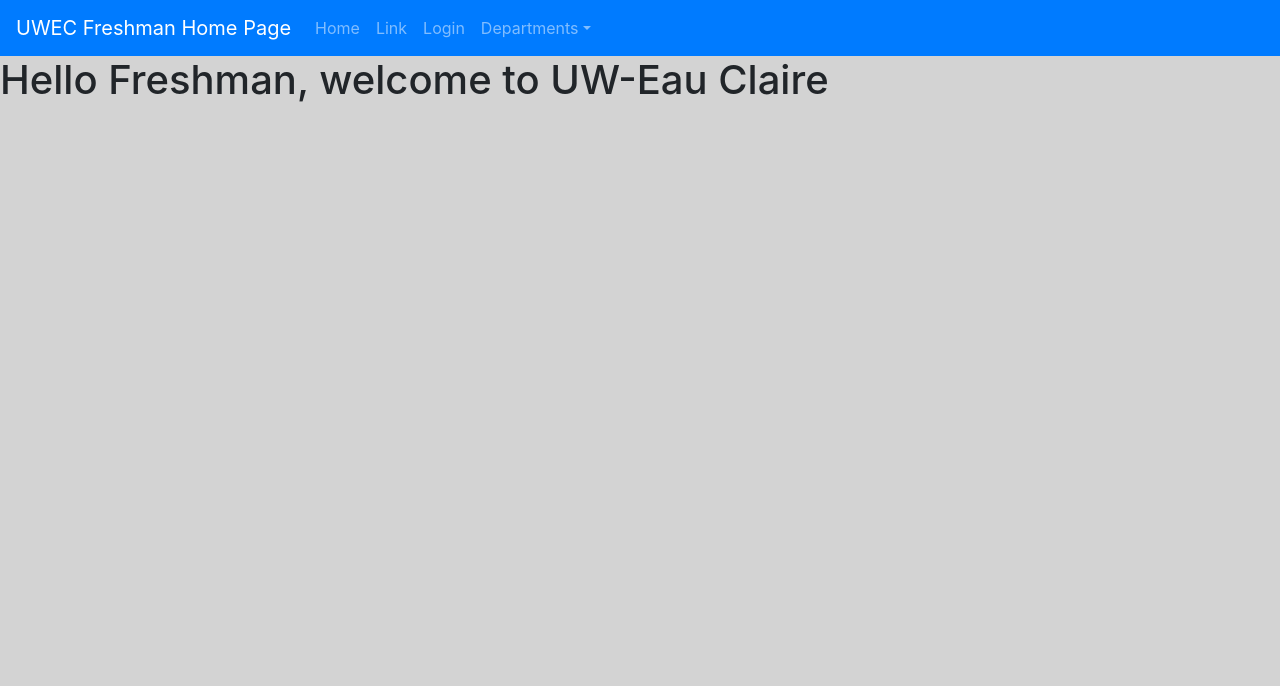
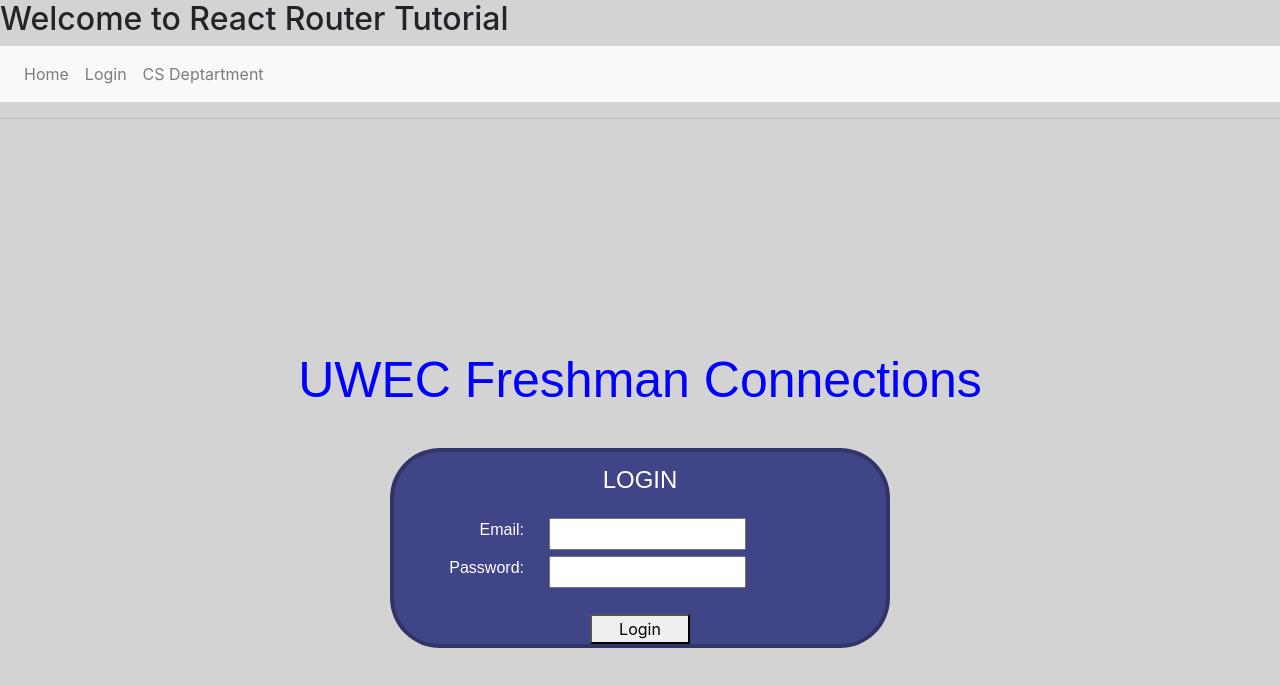
Before and after one commit to jflipp31698/Project-2-CS-268, a React (Create React App) app: page /Login in a window 1280 px wide. Shown: the top 686 px of the page. Built offline with nearby package versions, Linux system fonts and the light colour scheme.

Commit message:
Router working needs other pages for skeleton

```diff
--- a/src/App.js
+++ b/src/App.js
@@ -1,16 +1,32 @@
-import 'bootstrap/dist/css/bootstrap.min.css'
-import Nbar from './components/Nbar';
-import 'bootstrap/dist/css/bootstrap.min.css'
+import React, { Component } from 'react';
+import { BrowserRouter as Router, Switch, Route, Link } from 'react-router-dom';
+import Login from './components/Login';
+import CSdept from './components/CSdept';
+import Mathd from './components/MATHdept';
 
-function App() {
-  return (
-    <div className="App">
-      <header>
-        <Nbar/>
-        <h1>Hello Freshman, welcome to UW-Eau Claire</h1>
-      </header>
-    </div>
-  )
+class App extends Component {
+  render() {
+    return (
+    <Router>
+        <div>
+          <h2>Welcome to React Router Tutorial</h2>
+          <nav className="navbar navbar-expand-lg navbar-light bg-light">
+          <ul className="navbar-nav mr-auto">
+            <li><Link to={'/'} className="nav-link"> Home </Link></li>
+            <li><Link to={'/Login'} className="nav-link">Login</Link></li>
+            <li><Link to={'/CSDept'} className="nav-link">CS Deptartment</Link></li>
+          </ul>
+          </nav>
+          <hr />
+          <Switch>
+              <Route exact path='/' component={Mathd} />
+              <Route path='/Login' component={Login} />
+              <Route path='/CS' component={CSdept} />
+          </Switch>
+        </div>
+      </Router>
+    );
+  }
 }
 
 export default App;
--- a/src/components/BIOdept.js
+++ b/src/components/BIOdept.js
@@ -2,11 +2,11 @@ import 'bootstrap/dist/css/bootstrap.min.css'
 import Nbar from './components/Nbar';
 import 'bootstrap/dist/css/bootstrap.min.css'
 
-function App() {
+function BIO() {
   return (
     <div className="App">
       <header>
-        <Nbar/>
+        {/* <Nbar/> */}
         <h1>Eau Claire Biology Science Department</h1>
       </header>
 
@@ -14,4 +14,4 @@ function App() {
   )
 }
 
-export default App;
+export default BIO;
--- a/src/components/BIZdept.js
+++ b/src/components/BIZdept.js
@@ -2,11 +2,11 @@ import 'bootstrap/dist/css/bootstrap.min.css'
 import Nbar from './components/Nbar';
 import 'bootstrap/dist/css/bootstrap.min.css'
 
-function App() {
+function BIZ() {
   return (
     <div className="App">
       <header>
-        <Nbar/>
+        {/* <Nbar/> */}
         <h1>Eau Claire Business Department</h1>
       </header>
 
@@ -14,4 +14,4 @@ function App() {
   )
 }
 
-export default App;
+export default BIZ;
--- a/src/components/CSdept.js
+++ b/src/components/CSdept.js
@@ -1,12 +1,12 @@
-import 'bootstrap/dist/css/bootstrap.min.css'
-import Nbar from './components/Nbar';
 import 'bootstrap/dist/css/bootstrap.min.css'
 
-function App() {
+import 'bootstrap/dist/css/bootstrap.min.css'
+
+function CS() {
   return (
     <div className="App">
       <header>
-        <Nbar/>
+
         <h1>Eau Claire Computer Science Department</h1>
       </header>
 
@@ -14,4 +14,4 @@ function App() {
   )
 }
 
-export default App;
+export default CS;
--- a/src/components/ENGdept.js
+++ b/src/components/ENGdept.js
@@ -2,11 +2,11 @@ import 'bootstrap/dist/css/bootstrap.min.css'
 import Nbar from './components/Nbar';
 import 'bootstrap/dist/css/bootstrap.min.css'
 
-function App() {
+function ENG() {
   return (
     <div className="App">
       <header>
-        <Nbar/>
+        {/* <Nbar/> */}
         <h1>Eau Claire English Science Department</h1>
       </header>
 
@@ -14,4 +14,4 @@ function App() {
   )
 }
 
-export default App;
+export default ENG;
--- a/src/components/Login.js
+++ b/src/components/Login.js
@@ -5,10 +5,10 @@ import '../css/LoginCSS.css';
 
 
 
-export default function LoginPage(){
+export default function LoginPage(props){
     let [email, setEmail] = useState("");
     let [password, setPassword] = useState("");
-    let errorMessage = useSelector(state => state.errorMessage);
+    //let errorMessage = useSelector(state => state.errorMessage);
 
     function login(){
     // this function is here to handle the login stuff with the backend when we get there
@@ -17,7 +17,7 @@ export default function LoginPage(){
     }
     return(
             <div id="login-container">
-                <div id="login-header">UWEC Meeting Tracker</div>
+                <div id="login-header">UWEC Freshman Connections</div>
                 <div id="login-form-container">
                     <div id="login-form-header">LOGIN</div>
                     <div className="login-form-input-grp">
@@ -29,9 +29,6 @@ export default function LoginPage(){
                         <input className="login-input" type="password" value={password} onChange={(e)=>setPassword(e.target.value)}></input>
                     </div>
                     <button id="login-btn" onClick={login}>Login</button>
-                    <div className="login-error-msg">
-                        {errorMessage}
-                    </div>
                 </div>
 
             </div>
--- a/src/components/MATHdept.js
+++ b/src/components/MATHdept.js
@@ -1,12 +1,12 @@
 import 'bootstrap/dist/css/bootstrap.min.css'
-import Nbar from './components/Nbar';
+//import Nbar from './components/Nbar';
 import 'bootstrap/dist/css/bootstrap.min.css'
 
-function App() {
+function MATH() {
   return (
     <div className="App">
       <header>
-        <Nbar/>
+        {/* <Nbar/> */}
         <h1>Eau Claire Math Department</h1>
       </header>
 
@@ -16,4 +16,4 @@ function App() {
   )
 }
 
-export default App;
+export default MATH;
--- a/src/components/Nbar.js
+++ b/src/components/Nbar.js
@@ -1,29 +1,29 @@
-import {Nav, Navbar, NavDropdown} from 'react-bootstrap';
-import 'bootstrap/dist/css/bootstrap.min.css'
+// import {Nav, Navbar, NavDropdown} from 'react-bootstrap';
+// import 'bootstrap/dist/css/bootstrap.min.css'
 
-function Nbar() {
-  return (
-      <Navbar bg="primary" variant="dark"expand="lg">
-        <Navbar.Brand href="#home">UWEC Freshman Home Page</Navbar.Brand>
-        <Navbar.Toggle aria-controls="basic-navbar-nav" />
-        <Navbar.Collapse id="basic-navbar-nav">
-        <Nav className="mr-auto">
-        <Nav.Link href="#home">Home</Nav.Link>
-        <Nav.Link href="#link">Link</Nav.Link>
-        <Nav.Link href="#Login">Login</Nav.Link>
-        <NavDropdown title="Departments" id="basic-nav-dropdown">
-        <NavDropdown.Item href="#action/3.1">Biology</NavDropdown.Item>
-        <NavDropdown.Item href="#action/3.2">Business</NavDropdown.Item>
-        <NavDropdown.Item href="#action/3.3">Computer Science</NavDropdown.Item>
-        <NavDropdown.Item href="#action/3.3">Mathamatics</NavDropdown.Item>
-        <NavDropdown.Item href="#action/3.3">English</NavDropdown.Item>
-        <NavDropdown.Divider />
-        <NavDropdown.Item href="#action/3.4">Separated link</NavDropdown.Item>
-        </NavDropdown>
-        </Nav>
-        </Navbar.Collapse>
-      </Navbar>
-  )
-}
+// function Nbar() {
+//   return (
+//       <Navbar bg="primary" variant="dark"expand="lg">
+//         <Navbar.Brand href="#home">UWEC Freshman Home Page</Navbar.Brand>
+//         <Navbar.Toggle aria-controls="basic-navbar-nav" />
+//         <Navbar.Collapse id="basic-navbar-nav">
+//         <Nav className="mr-auto">
+//         <Nav.Link href="#home">Home</Nav.Link>
+//         <Nav.Link href="#link">Link</Nav.Link>
+//         <Nav.Link href="#Login">Login</Nav.Link>
+//         <NavDropdown title="Departments" id="basic-nav-dropdown">
+//         <NavDropdown.Item href="#action/3.1">Biology</NavDropdown.Item>
+//         <NavDropdown.Item href="#action/3.2">Business</NavDropdown.Item>
+//         <NavDropdown.Item href="#action/3.3">Computer Science</NavDropdown.Item>
+//         <NavDropdown.Item href="#action/3.3">Mathamatics</NavDropdown.Item>
+//         <NavDropdown.Item href="#action/3.3">English</NavDropdown.Item>
+//         <NavDropdown.Divider />
+//         <NavDropdown.Item href="#action/3.4">Separated link</NavDropdown.Item>
+//         </NavDropdown>
+//         </Nav>
+//         </Navbar.Collapse>
+//       </Navbar>
+//   )
+// }
 
-export default Nbar;
+// export default Nbar;
--- /dev/null
+++ b/src/main.js
@@ -0,0 +1,5 @@
+import React from 'react';
+import ReactDOM from 'react-dom';
+import App from './App';
+
+ReactDOM.render(<App />, document.getElementById('App'));
```
Also changed, not shown: 1 other file (tests, documents, lock files or other folders).
